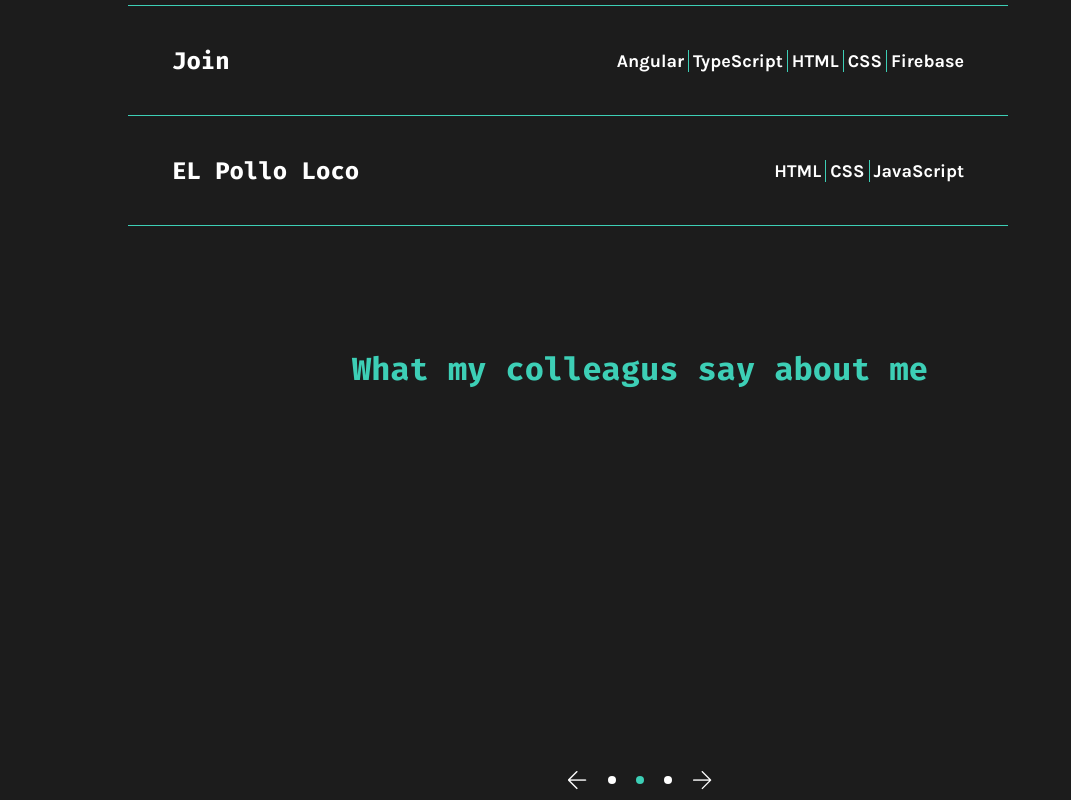
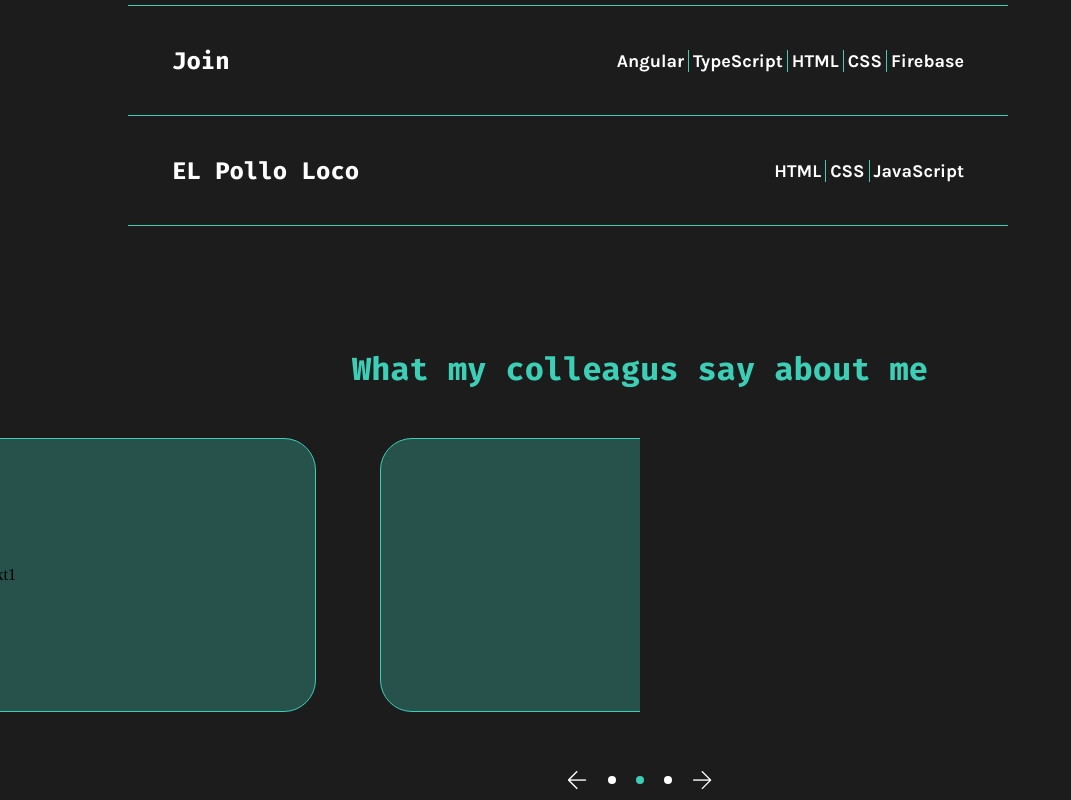
Before and after one commit to FederDonut/Portfolio, an Angular app: page / in a window 1280 px wide. Shown: the part 2836-3636 px from the top of the page, without its empty margins (0-1071 px from the left). Built offline with nearby package versions, Linux system fonts and the light colour scheme.

Commit message:
first commmit

```diff
--- a/package.json
+++ b/package.json
@@ -28,7 +28,9 @@
     "@angular/forms": "^20.3.0",
     "@angular/platform-browser": "^20.3.0",
     "@angular/router": "^20.3.0",
+    "flickity": "^3.0.0",
     "rxjs": "~7.8.0",
+    "swiper": "^12.0.3",
     "tslib": "^2.3.0"
   },
   "devDependencies": {
--- a/src/app/others-about-me/others-about-me.html
+++ b/src/app/others-about-me/others-about-me.html
@@ -10,6 +10,7 @@
             </div>
 
         </div>
+
         <div class="menu-wrapper">
             <img (click)="slideLeft()" class="scroll-btn" src="/assets/img/arrow_back.png" alt="">
             <div *ngFor="let comment of comments; let i = index" class="elipse"
--- a/src/app/others-about-me/others-about-me.scss
+++ b/src/app/others-about-me/others-about-me.scss
@@ -24,6 +24,7 @@ $Karla: 'Karla';
 
         height: 362px;
         width: 100%;
+        margin: 0 auto;
         display: flex;
         flex-direction: column;
         align-items: center;
@@ -46,6 +47,7 @@ $Karla: 'Karla';
                 flex: 0 0 632px;
                 height: 100%;
                 width: 632px;
+                flex-shrink: 0;
                 border: 1px solid #3DCFB6;
                 border-radius: 32px;
                 background-color: rgb(38, 82, 75);
@@ -54,9 +56,9 @@ $Karla: 'Karla';
                 justify-content: center;
             }
         }
-        .carousel::-webkit-scrollbar{
-            display: none;
-        }
+        //.carousel::-webkit-scrollbar{
+        //    display: none;
+        //}
         //.carousel::scroll-button(right), .carousel::scroll-button(left){
         //    content: url(/assets/img/arrow_back.png);
         //    border: none;
--- a/src/app/others-about-me/others-about-me.ts
+++ b/src/app/others-about-me/others-about-me.ts
@@ -45,9 +45,9 @@ export class OthersAboutMe {
     return `translateX(+${moveLeft})`;
   }
 
-  getTransformStyle(): string {
+  getTransformStyle(): string { // nicht wirklich funktionsfähig muss noch angepasst werden
     // Annahme: Jeder Kommentar ist 100% der Breite des Containers
-    const offset = this.currentIndex * 100;
+    const offset = this.currentIndex * 50;
     return `translateX(-${offset}%)`;
   }
 }
```
Also changed, not shown: 1 other file (tests, documents, lock files or other folders).
